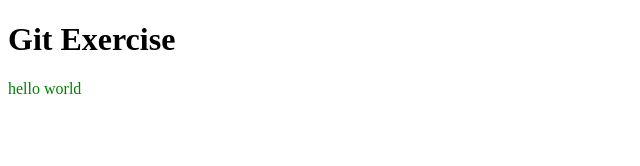
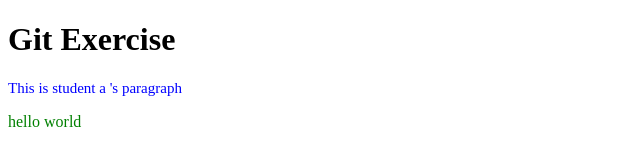
Before and after one commit to tania-gk/myFirst, a plain HTML site: page index.html in a window 1280 px wide. Shown: the whole page, without its empty margins (0-640 px from the left). Drawn offline with Linux system fonts and the light colour scheme.

Commit message:
added student-a paragraph and changed style

```diff
--- a/index.html
+++ b/index.html
@@ -9,6 +9,7 @@
     <header>
       <h1>Git Exercise</h1>
       <div class="student-a">
+          <p>This is student a 's paragraph</p>
       </div>
       <div class="student-b">
           <p>hello world</p>
--- a/style.css
+++ b/style.css
@@ -1,5 +1,6 @@
 .student-a{
     color: blue;
+    font-size: 15px;
 }
 
 .student-b{
```
